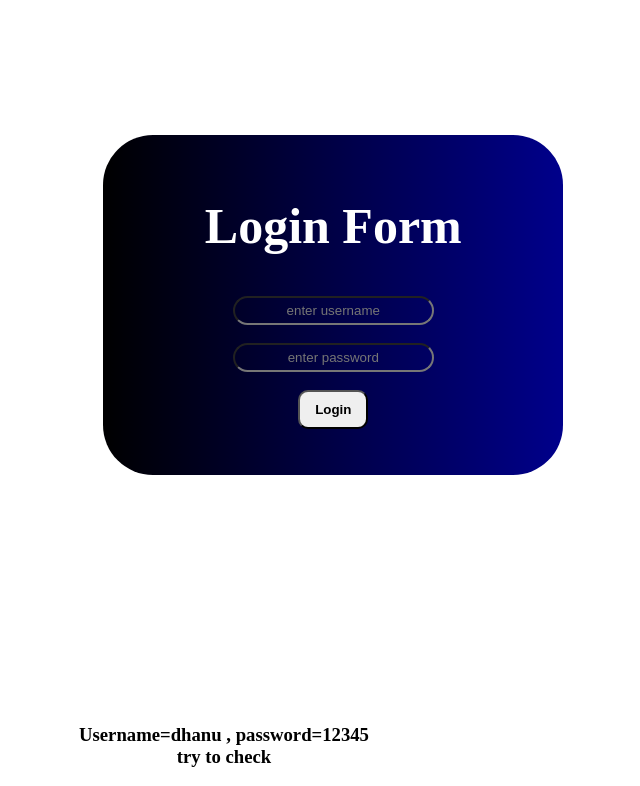
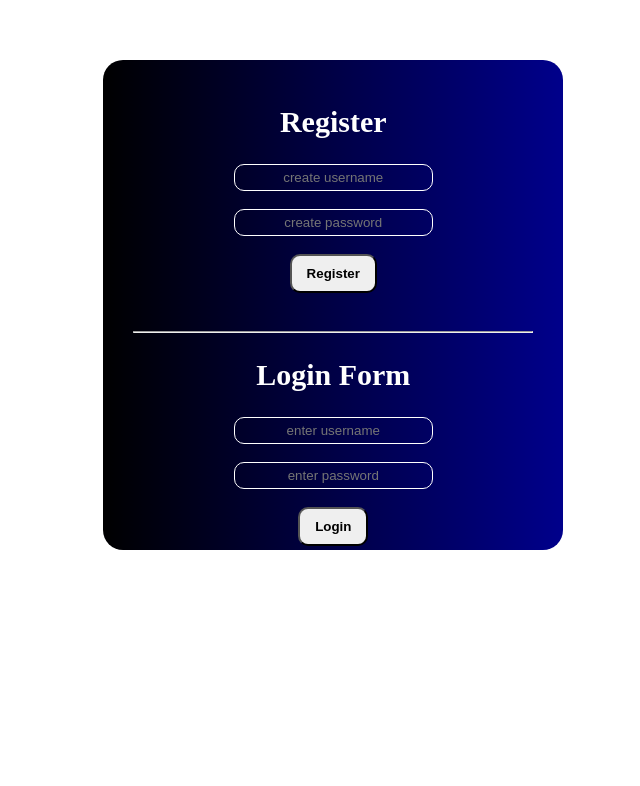
Before and after one commit to DS912008/login-form, a plain HTML site: page third.html in a window 1280 px wide. Shown: the part 103-889 px from the top of the page, without its empty margins (416-1056 px from the left). After the commit the page ends 816 px from the top, so only its background shows below. Drawn offline with Linux system fonts and the light colour scheme.

Commit message:
Update third.html

```diff
--- a/third.html
+++ b/third.html
@@ -3,59 +3,46 @@
 <head>
   <meta charset="UTF-8">
   <meta name="viewport" content="width=device-width, initial-scale=1.0">
-    <title>Document</title>
+  <title>Register & Login</title>
   <style>
-        .body1{
-
-
-            color:white;
-
-            display:flex;
-            margin-left:27%;
-            justify-content:center;
-            align-items:center;
-            text-align:center;
-            height:100vh;
-            width:100vh;
-
+    .body1 {
+      color: white;
+      display: flex;
+      margin-left: 27%;
+      justify-content: center;
+      align-items: center;
+      text-align: center;
+      height: 100vh;
+      width: 100vh;
     }
-
-
-
-        h2{
-            font-size:50px;
-            font-style:bold;
-        } h3{
-            color:black;
-            text-align:center;
-
-            font-style:bold;
+    h2 {
+      font-size: 30px;
+      font-weight: bold;
     }
-
-        form{
-            border-radius: 50px;
-            height:300px;
-            width:400px;
-            align-items:center ;
-
-            padding:20px 30px;
+    form {
+      border-radius: 20px;
+      height: 450px;
+      width: 400px;
+      align-items: center;
+      padding: 20px 30px;
       background: linear-gradient(to right, black, darkblue);
     }
-
-        form input{
+    form input {
       background-color: transparent;
-            border-radius: 20px;
-            padding:5px 10px;
+      border-radius: 10px;
+      padding: 5px 10px;
       text-align: center;
+      color: white;
+      border: 1px solid white;
     }
-
-        form button{
+    form button {
       border-radius: 10px;
-            padding:10px 15px;
-            font-style: bold;
+      padding: 10px 15px;
+      font-weight: bold;
       text-align: center;
+      cursor: pointer;
     }
-        form button:hover{
+    form button:hover {
       background: linear-gradient(to right, darkblue, black);
       color: white;
     }
@@ -63,35 +50,56 @@
 </head>
 <body>
   <div class="body1">
-        <form>
+    <form onsubmit="return false;">
+      <h2>Register</h2>
+      <input type="text" id="newUsername" placeholder="create username"><br><br>
+      <input type="password" id="newPassword" placeholder="create password"><br><br>
+      <button onclick="register()">Register</button><br><br>
+
+      <hr style="margin:20px 0;">
+
       <h2>Login Form</h2>
       <input type="text" id="username" placeholder="enter username"><br><br>
       <input type="password" id="password" placeholder="enter password"><br><br>
-            <button onclick="login()"><strong>Login</strong></button>
+      <button onclick="login()">Login</button>
+    </form>
+  </div>
 
   <script>
-                let user = {
-                    username: 'dhanu',
-                    password: '12345'
+    function register() {
+      let newUsername = document.getElementById("newUsername").value;
+      let newPassword = document.getElementById("newPassword").value;
+
+      if (!newUsername || !newPassword) {
+        alert("Please enter both username and password");
+        return;
+      }
+
+      let newUser = {
+        username: newUsername,
+        password: newPassword
       };
 
-                localStorage.setItem("userData", JSON.stringify(user));
+      localStorage.setItem("userData", JSON.stringify(newUser));
+      alert("Registration successful!");
+    }
 
     function login() {
       let storedData = JSON.parse(localStorage.getItem("userData"));
       let inputUsername = document.getElementById("username").value;
       let inputPassword = document.getElementById("password").value;
 
+      if (!storedData) {
+        alert("No user found. Please register first.");
+        return;
+      }
+
       if (inputUsername === storedData.username && inputPassword === storedData.password) {
-                        alert("very good!");
+        alert("Successfully logged in!");
       } else {
-                        alert("incorrect");
+        alert("Invalid username or password.");
       }
     }
   </script>
-        </form>
-    </div>
-   <h3>Username=dhanu , password=12345<br>
-try to check </h3>
 </body>
 </html>
```
Lines whose indentation alone changed are shown as unchanged.
